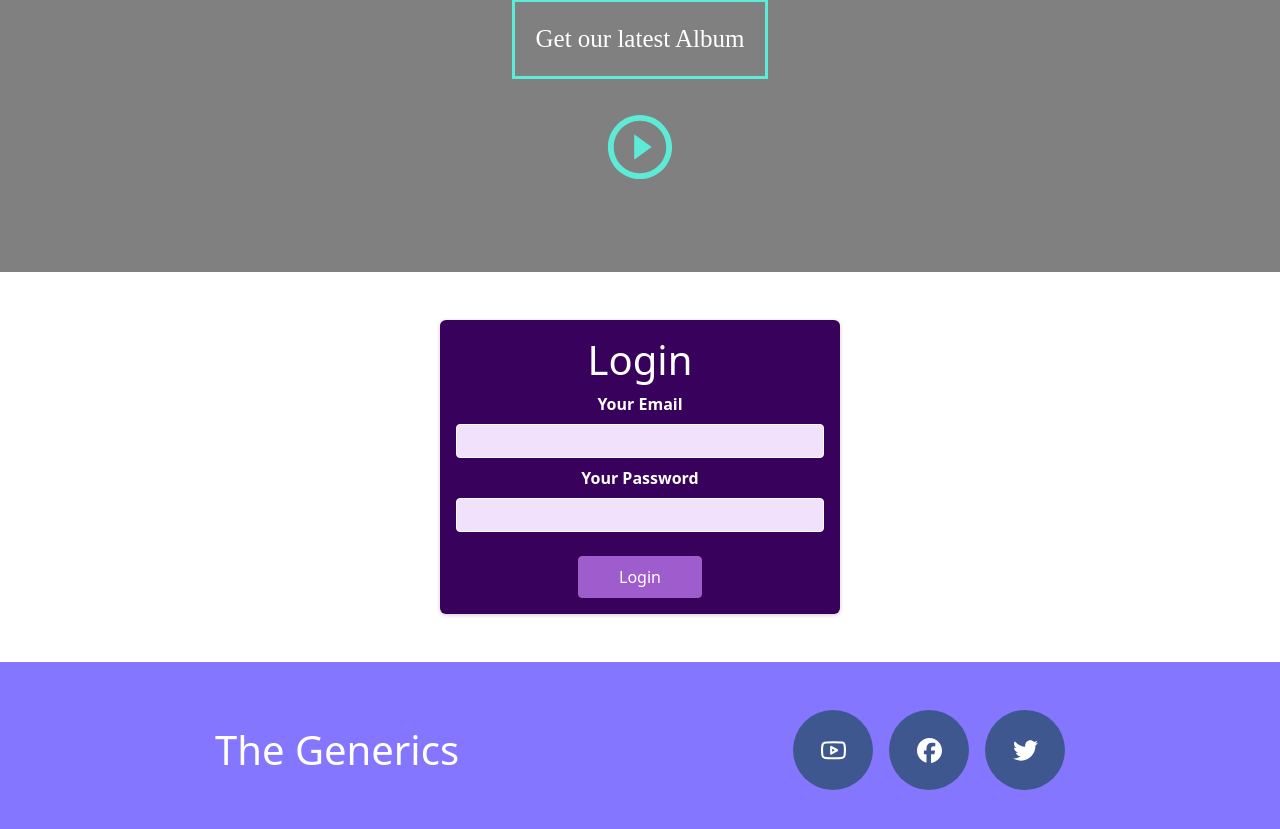
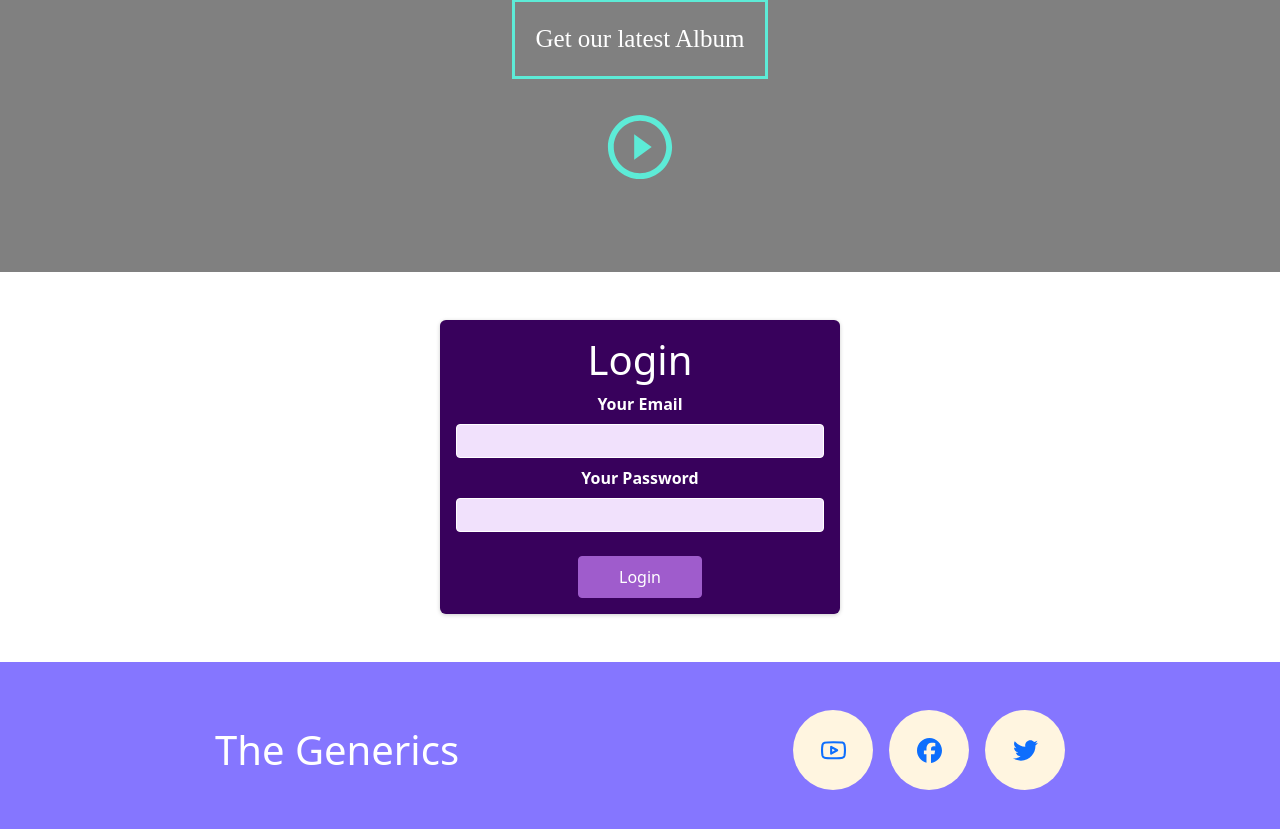
Before and after one commit to CoolShivas/React_Building_Ecommerce_Website, a React (Vite) app in the folder Building_Ecommerce_Website/: page /auth in a window 1280 px wide. Shown: the part 185-1014 px from the top of the page. Built offline with nearby package versions, Linux system fonts and the light colour scheme.

Commit message:
Modification of Footer Icons to link

```diff
--- a/Building_Ecommerce_Website/src/components/Footer/MiniHeader.jsx
+++ b/Building_Ecommerce_Website/src/components/Footer/MiniHeader.jsx
@@ -1,3 +1,4 @@
+import { NavLink } from "react-router-dom/cjs/react-router-dom.min";
 import { FaTwitter } from "react-icons/fa";
 import { FaFacebook } from "react-icons/fa6";
 import { FiYoutube } from "react-icons/fi";
@@ -11,7 +12,7 @@ const MiniHeader = () => {
           <span> The Generics </span>
         </div>
         <div className={classes.content_icons}>
-          <span className={classes.single_icons}>
+          {/* <span className={classes.single_icons}>
             <FiYoutube />
           </span>
           <span className={classes.single_icons}>
@@ -19,7 +20,16 @@ const MiniHeader = () => {
           </span>
           <span className={classes.single_icons}>
             <FaTwitter />
-          </span>
+          </span> */}
+          <a href="https://www.youtube.com/" target="_blank" className={classes.single_icons}>
+          <FiYoutube />
+          </a>
+          <a href="https://www.facebook.com/" target="_blank" className={classes.single_icons}>
+          <FaFacebook />
+          </a>
+          <a href="https://twitter.com/i/flow/login" target="_blank" className={classes.single_icons}>
+          <FaTwitter />
+          </a>
         </div>
       </div>
     </div>
--- a/Building_Ecommerce_Website/src/components/Footer/MiniHeader.module.css
+++ b/Building_Ecommerce_Website/src/components/Footer/MiniHeader.module.css
@@ -31,7 +31,7 @@
   gap: 1rem;
 
   & .single_icons {
-    background-color: #3e588f;
+    background-color: #FFF5E0;
     width: 10vh;
     height: 10vh;
     border-radius: 50%;
```
